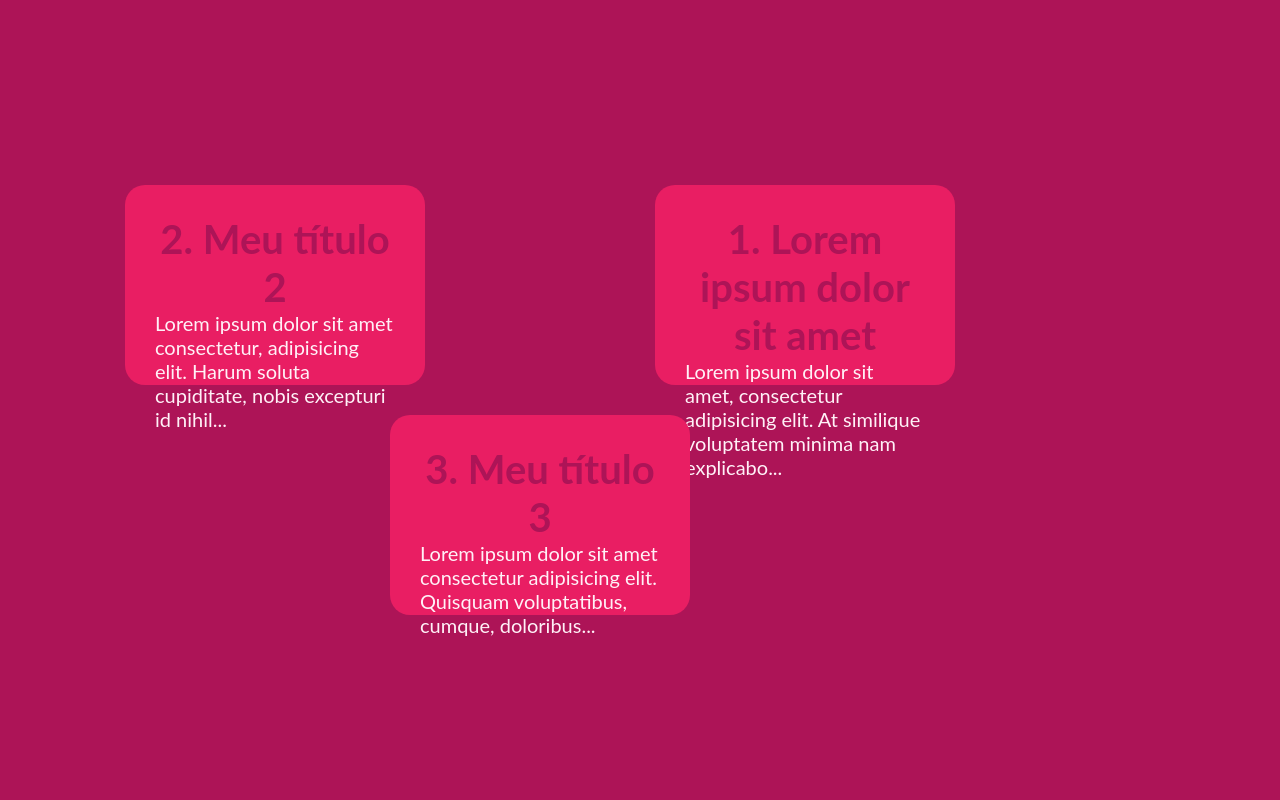
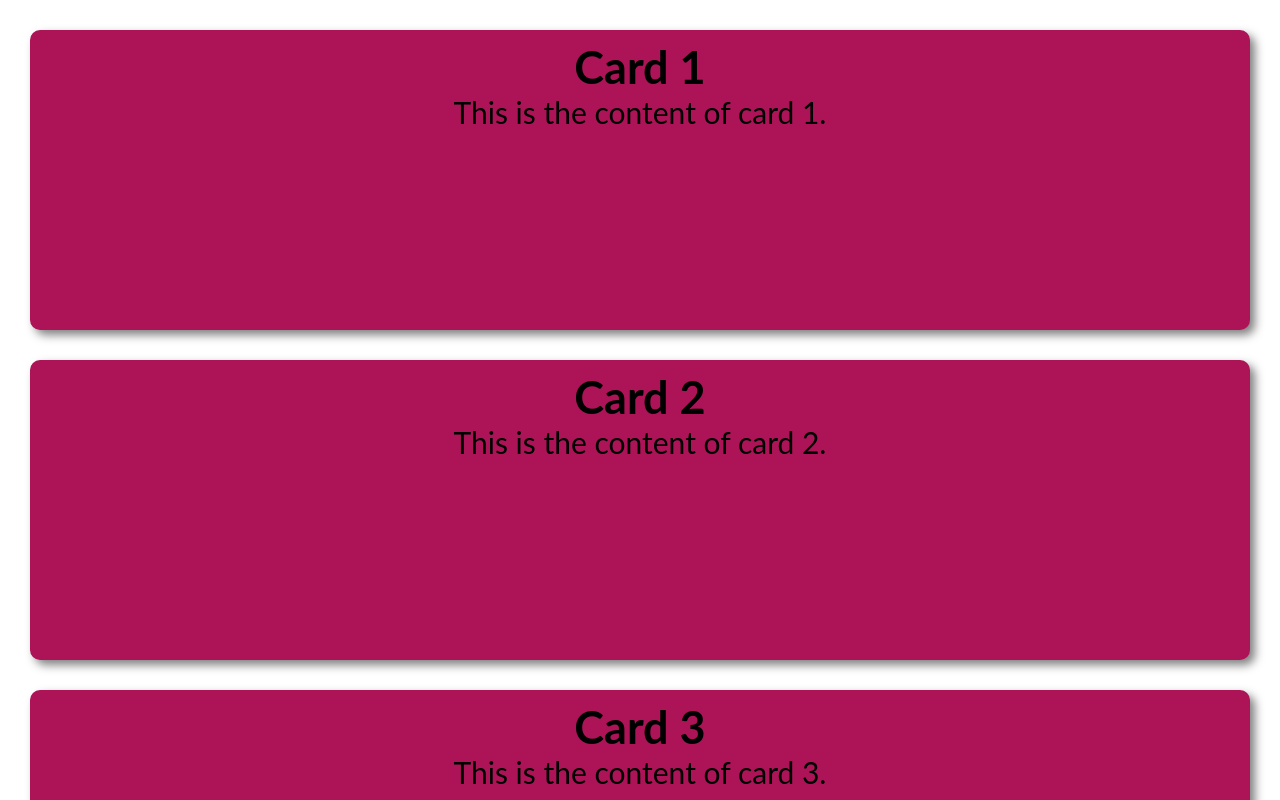
Before and after one commit to frndsluan/ppi2025_LuanFernandes, a React (Vite) app: page / in a window 1280 px wide. Shown: the top 800 px of the page. Built offline with nearby package versions, Linux system fonts and the light colour scheme.

Commit message:
Antes do desafio

```diff
--- a/src/App.jsx
+++ b/src/App.jsx
@@ -1,11 +1,11 @@
 import "./styles/theme.css";
 import "./styles/global.css";
-import { MyTextList } from "./components/MyTextList";
+import { MyGrid } from "./components/MyGrid";
 
 export default function App() {
   return (
     <>
-      <MyTextList />
+      <MyGrid />
     </>
   );
 }
--- /dev/null
+++ b/src/components/MyGrid.jsx
@@ -0,0 +1,37 @@
+import styles from "./MyGrid.module.css";
+
+export function MyGrid() {
+  return (
+    <div className={styles.containe}>
+      <header className={styles.header1} />
+      <header className={styles.header2} />
+      <aside className={styles.aside} />
+
+      <div className={styles.main}>
+        <div className={styles.grid}>
+          <div className={styles.card}>
+            <h2 className={styles.title}>Card 1</h2>
+            <p className={styles.text}>This is the content of card 1.</p>
+          </div>
+          <div className={styles.card}>
+            <h2 className={styles.title}>Card 2</h2>
+            <p className={styles.text}>This is the content of card 2.</p>
+          </div>
+          <div className={styles.card}>
+            <h2 className={styles.title}>Card 3</h2>
+            <p className={styles.text}>This is the content of card 3.</p>
+          </div>
+          <div className={styles.card}>
+            <h2 className={styles.title}>Card 4</h2>
+            <p className={styles.text}>This is the content of card 4.</p>
+          </div>
+          <div className={styles.card}>
+            <h2 className={styles.title}>Card 5</h2>
+            <p className={styles.text}>This is the content of card 5.</p>
+          </div>
+        </div>
+      </div>
+      <footer className={styles.footer} />
+    </div>
+  );
+}
--- /dev/null
+++ b/src/components/MyGrid.module.css
@@ -0,0 +1,63 @@
+.grid {
+  padding: 3rem;
+  display: grid;
+  gap: 3rem;
+  grid-template-columns: repeat(30rem, 1fr);
+  grid-template-rows: repeat(auto-fit, min-content);
+}
+
+.card {
+  height: 30rem;
+  background-color: var(--primary-dark);
+  color: var(--primary-contrast-light);
+  padding: 1rem;
+  border-radius: 1rem;
+  box-shadow: 0.5rem 0.5rem 1rem rgba(0, 0, 0, 0.5);
+  font-size: 3rem;
+  text-align: center;
+}
+
+.container {
+  display: grid;
+
+  grid-template-areas:
+    "header1 header1"
+    "aside header2"
+    "aside main"
+    "footer footer";
+
+  grid-template-columns: 1fr 3fr;
+  grid-template-rows: 15rem 10rem auto 10rem;
+
+  @media (max-width: 1200px) {
+    grid-template-areas:
+    "header1 header1"
+    "aside header2"
+    "aside main"
+    "footer footer";
+
+    grid-template-columns: 1fr;
+  }
+}
+
+.header1 {
+  grid-area: header1;
+  background-color: darkslateblue;
+}
+
+.header2 {
+  grid-area: header2;
+  background-color: deepskyblue;
+}
+
+.aside {
+  grid-area: aside;
+  background-color: deeppink;
+
+
+}
+
+.footer {
+  grid-area: footer;
+  background-color: darkslateblue;
+}
--- a/src/components/MyText.module.css
+++ b/src/components/MyText.module.css
@@ -1,11 +1,14 @@
 .container {
   /* margin: 0 auto; */
-  min-width: 50rem;
+  height: 30rem;
+   @media (max-width: 768px) {
+   width: 80%;
+  }
 }
 
 .div {
   height: 20rem;
-  width: 30rem;
+ /* width: 30rem; */
   background-color: var(--primary);
   box-shadow: 0 0 1rem var(--primary-constrast-dark);
   /*  margin: 3rem 5rem; */
@@ -14,10 +17,15 @@
 }
 
 .title {
+
   font-weight: bolder;
   font-size: 4rem;
   color: var(--primary-dark);
   text-align: center;
+
+   @media (max-width: 768px) {
+    font-size: 2rem;
+  }
 }
 
 .text {
--- a/src/components/MyTextList.jsx
+++ b/src/components/MyTextList.jsx
@@ -5,19 +5,21 @@
   const texts = [
     {
       title: "Lorem ipsum dolor sit amet",
-      text: "Lorem ipsum dolor sit amet, consectetur adipisicing elit. At similique voluptatem minima nam explicabo...",
+
     },
     {
       title: "Meu título 2",
-      text: "Lorem ipsum dolor sit amet consectetur, adipisicing elit. Harum soluta cupiditate, nobis excepturi id nihil...",
+
     },
     {
       title: "Meu título 3",
-      text: "Lorem ipsum dolor sit amet consectetur adipisicing elit. Quisquam voluptatibus, cumque, doloribus...",
+
     },
   ];
 
   return (
+    <div>
+      <h1 className={styles.title}>Meus textos</h1>
     <div className={styles.container}>
       {texts.map((text, index) => (
         <MyText key={index} title={`${index + 1}. ${text.title}`}>
@@ -25,5 +27,6 @@
         </MyText>
       ))}
     </div>
+    </div>
   );
 }
--- a/src/components/MyTextList.module.css
+++ b/src/components/MyTextList.module.css
@@ -1,8 +1,7 @@
 .container {
-  height: 100vh;
   padding: 3rem;
   display: flex;
-  flex-direction: row-reverse; /* row colmn row-reverse column-reverse */
+  flex-direction: row; /* row colmn row-reverse column-reverse */
   flex-wrap: wrap; /* nowrap wrap wrap-reverse */
   gap: 3rem;
 
@@ -12,4 +11,18 @@
   /* EIXO VERTICAL - Cross Axis */
   align-items: center; /* flex-start flex-end center baseline stretch */
   align-content: center; /* flex-start flex-end center space-between space-around stretch */
+
+   @media (max-width: 768px) {
+    flex-flow: column nowrap;
+  }
 }
+
+.title {
+  font-size: 10rem;
+  font-weight: bolder;
+  text-align: center;
+
+  @media (max-width: 768px) {
+    font-size: 3rem;
+  }
+}
--- a/src/styles/global.css
+++ b/src/styles/global.css
@@ -11,6 +11,6 @@
 body {
   font-family: "Lato", system-ui, -apple-system, BlinkMacSystemFont, "Segoe UI",
     Roboto, Oxygen, Ubuntu, Cantarell, "Open Sans", "Helvetica Neue", sans-serif;
-  background-color: var(--primary-dark);
-  color: var(--primary-contrast);
+  background-color: var(--primary-light);
+  color: var(--primary-contra);
 }
```
